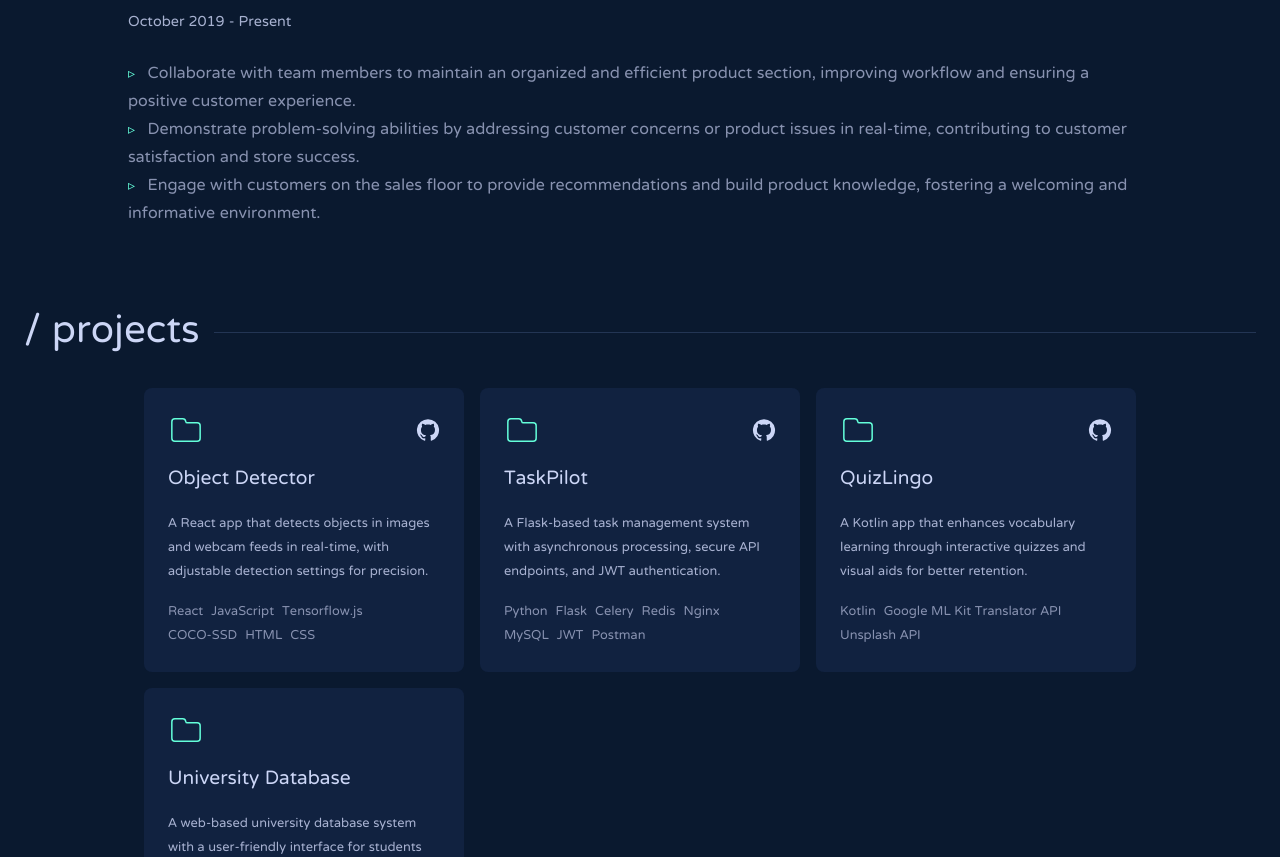
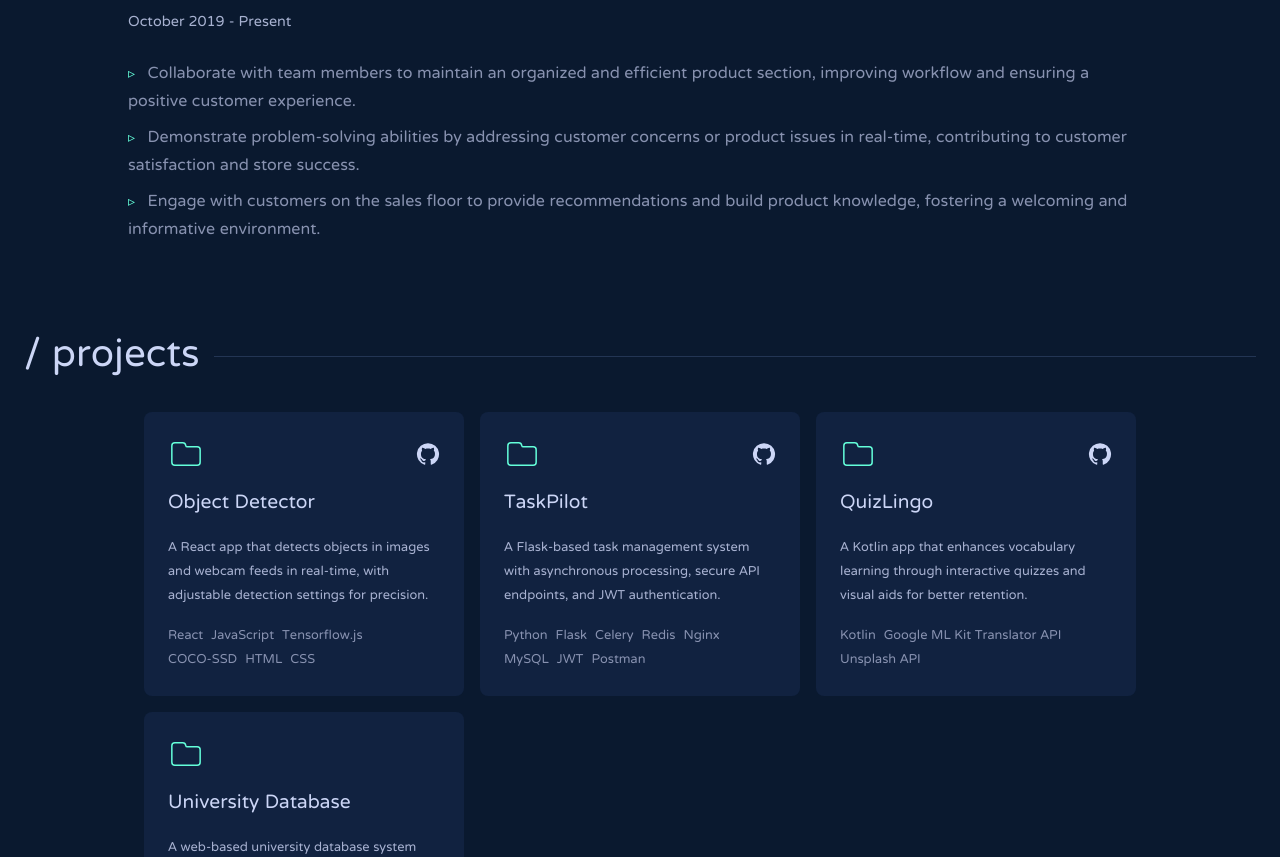
Before and after one commit to alexislayvu/portfolio, a Next.js app: page / in a window 1280 px wide. Shown: the part 1328-2185 px from the top of the page. Built offline with nearby package versions, Linux system fonts and the light colour scheme.

Commit message:
add more space between list items

```diff
--- a/components/Experience.jsx
+++ b/components/Experience.jsx
@@ -27,7 +27,7 @@ const Experience = () => {
           <h4 className="mb-6 text-lg text-light-slate">October 2019 - Present </h4>
           <ul className="list-none">
             {jobDescription.map((desc, index) => (
-              <li key={index} className="text-lg text-slate md:text-xl">
+              <li key={index} className="mb-2 text-lg text-slate md:text-xl">
                 <span className="mr-2 text-sm text-green">▹</span> {desc}
               </li>
             ))}
```
